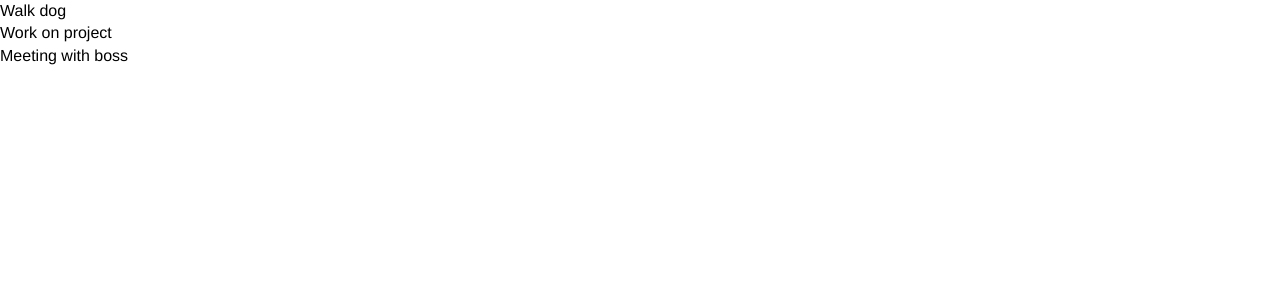
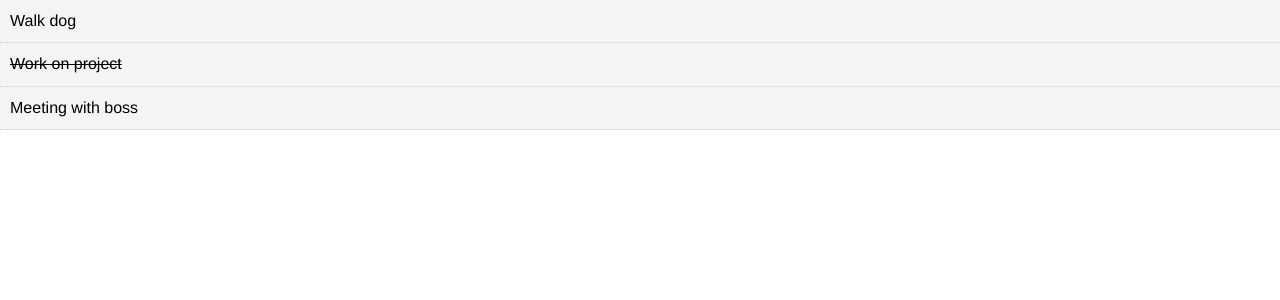
Before and after one commit to nplayfair/react_todo, a React (Create React App) app: page / in a window 1280 px wide. Shown: the top 300 px of the page. Built offline with nearby package versions, Linux system fonts and the light colour scheme.

Commit message:
apply style to todoitem

```diff
--- a/src/components/TodoItem.js
+++ b/src/components/TodoItem.js
@@ -2,9 +2,18 @@
 import PropTypes from 'prop-types';
 
 export class TodoItem extends Component {
+  getStyle = () => {
+    return {
+      background: '#f4f4f4',
+      padding: '10px',
+      borderBottom: '1px dotted #ccc',
+      // If complete, line through style applied
+      textDecoration: this.props.todo.completed ? 'line-through' : 'none'
+    }
+  }
   render() {
     return (
-      <div>
+      <div style={this.getStyle()}>
         <p>{ this.props.todo.title }</p>
       </div>
     )
```
